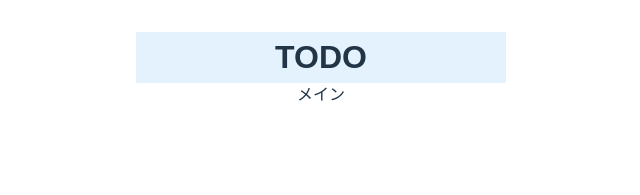
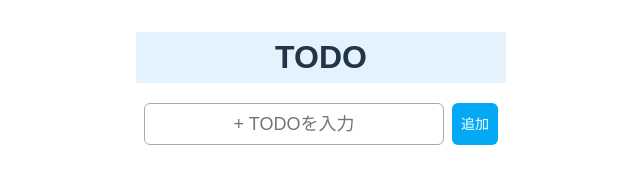
Before and after one commit to tetsuharu0911/my-vite-todo, a Vue app: page / in a window 1280 px wide. Shown: the top 195 px of the page, without its empty margins (319-959 px from the left). Built offline with nearby package versions, Linux system fonts and the light colour scheme.

Commit message:
第6章終了

```diff
--- a/src/App.vue
+++ b/src/App.vue
@@ -1,12 +1,14 @@
 <script setup>
 import TheHeader from './components/TheHeader.vue';
 import TheFooter from './components/TheFooter.vue';
+import MainTodo from './components/MainTodo.vue';
 </script>
 
 <template>
   <div class="wrap">
     <TheHeader />
-    <main class="main">メイン</main>
+    <main class="main"><MainTodo /></main>
+    >
     <TheFooter />
   </div>
 </template>
--- /dev/null
+++ b/src/components/MainTodo.vue
@@ -0,0 +1,51 @@
+<script setup>
+import { ref } from 'vue';
+const todoRef = ref('');
+const todoListRef = ref([]);
+
+const addTodo = () => {
+  // IDを簡易的にミリ秒で登録する
+  const id = new Date().getTime();
+
+  // 配列にTODOを格納
+  todoListRef.value.push({ id: id, task: todoRef.value });
+
+  // ローカルストレージに登録
+  localStorage.todoList = JSON.stringify(todoListRef.value);
+};
+</script>
+
+<template>
+  <div class="box_input">
+    <input
+      type="text"
+      class="todo_input"
+      v-model="todoRef"
+      placeholder="+ TODOを入力"
+    />
+    <button class="btn" @click="addTodo">追加</button>
+  </div>
+</template>
+
+<style scoped>
+.box_input {
+  margin-top: 20px;
+}
+
+.todo_input {
+  width: 300px;
+  margin-right: 8px;
+  padding: 8px;
+  font-size: 18px;
+  border: 1px solid #aaa;
+  border-radius: 6px;
+}
+.btn {
+  padding: 8px;
+  background-color: #03a9f4;
+  border-radius: 6px;
+  color: #fff;
+  text-align: center;
+  font-size: 14px;
+}
+</style>
```
